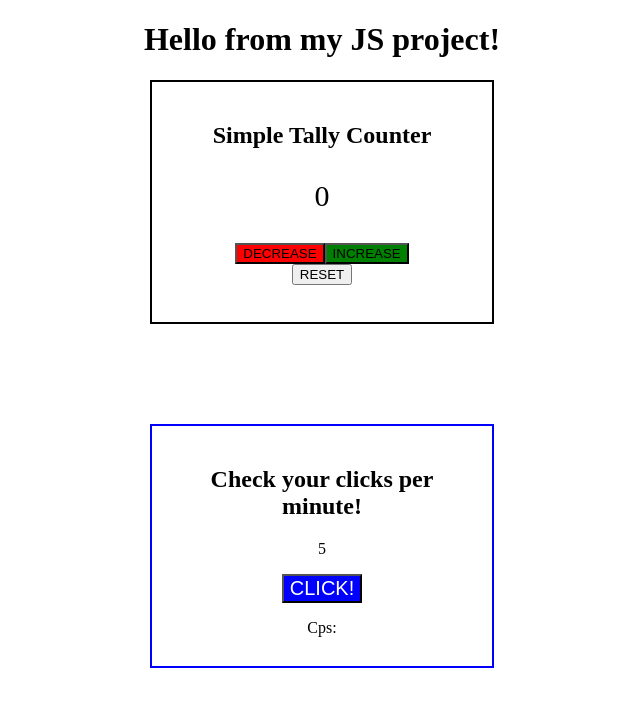
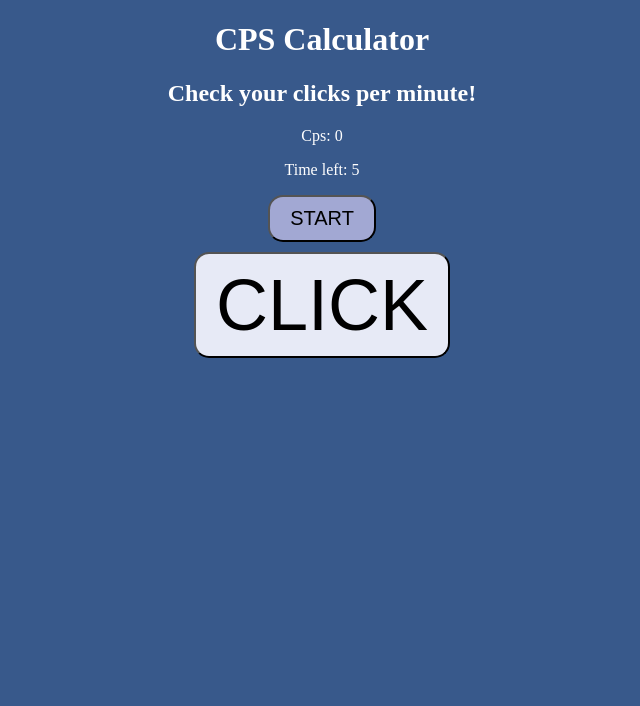
Before and after one commit to EmmanuelPhillips/cpsCalculator, a website: page index.html in a window 1280 px wide. Shown: the whole page, without its empty margins (318-958 px from the left). Drawn offline with Linux system fonts and the light colour scheme.

Commit message:
Initial commit

```diff
--- a/index.html
+++ b/index.html
@@ -3,35 +3,27 @@
 
 <head>
     <meta charset="utf-8" />
-    <title>My JS Project</title>
-    <link rel="stylesheet" href="style.css" />
+    <title>CPS Calculator</title>
+    <link rel="stylesheet" href="styles.css" />
 </head>
 
 <body>
-<h1>Hello from my JS project!</h1>
 
-<div id="counterBox">
-    <h2>Simple Tally Counter</h2>
-    <p id="counter">0</p>
+    <h1>CPS Calculator</h1>
+    <h2>Check your clicks per minute!</h2>
 
-    <div id="buttonRow">
-        <button id="decreaseButton">DECREASE</button>
-        <button id="increaseButton">INCREASE</button>
+    <p>Cps: <span id="cpsDisplay">0</span></p>
+    <p id="countdownDisplay"></p>
+    <p>Time left: <span id="timerDisplay">5</span></p>
+
+    <div>
+        <button id="startButton">START</button>
+    </div>
+    <div>
+    <button id="clickButton">CLICK</button>
     </div>
 
-    <div id="resetBox">
-        <button id="resetButton">RESET</button>
-    </div>
-</div>
-
-<div id="cpsBox">
-    <h2>Check your clicks per minute!</h2>
-    <p id="timerDisplay">5</p>
-    <button id="cpsButton">CLICK!</button>
-    <p>Cps: <span id="cpsDisplay"></span></p>
-</div>
-
-<script src="index.js"></script>
+    <script src="script.js"></script>
 </body>
 
 </html>
--- a/index.js
+++ /dev/null
@@ -1,66 +0,0 @@
-// Initialize counter value
-let value = 0;
-
-// Button and element references
-const button1 = document.getElementById('increaseButton');
-const button2 = document.getElementById('decreaseButton');
-const button3 = document.getElementById('resetButton');
-const counter = document.getElementById('counter');
-
-const cpsButton = document.getElementById('cpsButton');
-const cpsDisplay = document.getElementById('cpsDisplay');
-const timerDisplay = document.getElementById('timerDisplay');
-
-// CPS (Clicks Per Second) tracking variables
-let cpsCounter = 0;
-let timeLeft = 5;
-let timerId = null;
-let timerRunning = false;
-let cpsCalculated = 0;
-
-// Increase counter
-button1.addEventListener('click', () => {
-    value++;
-    counter.innerText = value;
-});
-
-// Decrease counter
-button2.addEventListener('click', () => {
-    value--;
-    counter.innerText = value;
-});
-
-// Reset counter
-button3.addEventListener('click', () => {
-    value = 0;
-    counter.innerText = value;
-});
-
-// Handle CPS test
-cpsButton.addEventListener('click', () => {
-    if (!timerRunning) {
-        timerRunning = true;
-        cpsCounter = 1;
-        timerId = setInterval(() => {
-            timeLeft--;
-            timerDisplay.innerText = timeLeft;
-
-            if (timeLeft === 0) {
-                cpsCalculated = cpsCounter / 5;
-                cpsDisplay.innerText = cpsCalculated.toFixed(2);
-                timerRunning = false;
-                timeLeft = 5;
-                timerDisplay.innerText = timeLeft;
-                clearInterval(timerId);
-                cpsButton.disabled = true;
-
-                // Re-enable CPS button after 3 seconds
-                setTimeout(() => {
-                    cpsButton.disabled = false;
-                }, 3000);
-            }
-        }, 1000); // Run every second
-    } else {
-        cpsCounter++; // Count additional clicks during timer
-    }
-});
--- a/package.json
+++ b/package.json
@@ -2,7 +2,7 @@
   "name": "js-learning",
   "version": "1.0.0",
   "description": "",
-  "main": "index.js",
+  "main": "script.js",
   "scripts": {
     "test": "echo \"Error: no test specified\" && exit 1"
   },
--- /dev/null
+++ b/script.js
@@ -0,0 +1,5 @@
+//----------------
+// CPS CALCULATOR
+//----------------
+
+const startButton = document.getElementById('startButton');
--- a/style.css
+++ /dev/null
@@ -1,51 +0,0 @@
-#counterBox {
-    border: 2px solid black;
-    padding: 20px;
-    width: 300px;
-    height: 200px;
-    margin: 0 auto;
-    text-align: center;
-}
-
-#counter {
-    font-size: 30px;
-}
-
-#increaseButton {
-    background-color: green;
-}
-
-#decreaseButton {
-    background-color: red;
-}
-
-#buttonRow {
-    display: flex;
-    text-align: center;
-    justify-content: center;
-}
-
-#resetBox {
-    display: flex;
-    text-align: center;
-    justify-content: center;
-}
-
-h1 {
-    text-align: center;
-}
-
-#cpsBox {
-    border: 2px solid blue;
-    padding: 20px;
-    margin: 100px auto 0 auto;
-    width: 300px;
-    height: 200px;
-    text-align: center;
-}
-
-#cpsButton {
-    background-color: blue;
-    color: white;
-    font-size: 20px;
-}
--- /dev/null
+++ b/styles.css
@@ -0,0 +1,22 @@
+body {
+    text-align: center;
+    color: #ffffff;
+    background-color: #38598b;
+}
+
+#startButton {
+    padding: 10px 20px;
+    margin-bottom: 10px;
+    font-size: 20px;
+    color: #000000;
+    background-color: #a2a8d3;
+    border-radius: 15px;
+}
+
+#clickButton {
+    padding: 10px 20px;
+    font-size: 72px;
+    border-radius: 15px;
+    color: #000000;
+    background-color: #e7eaf6;
+}
```
